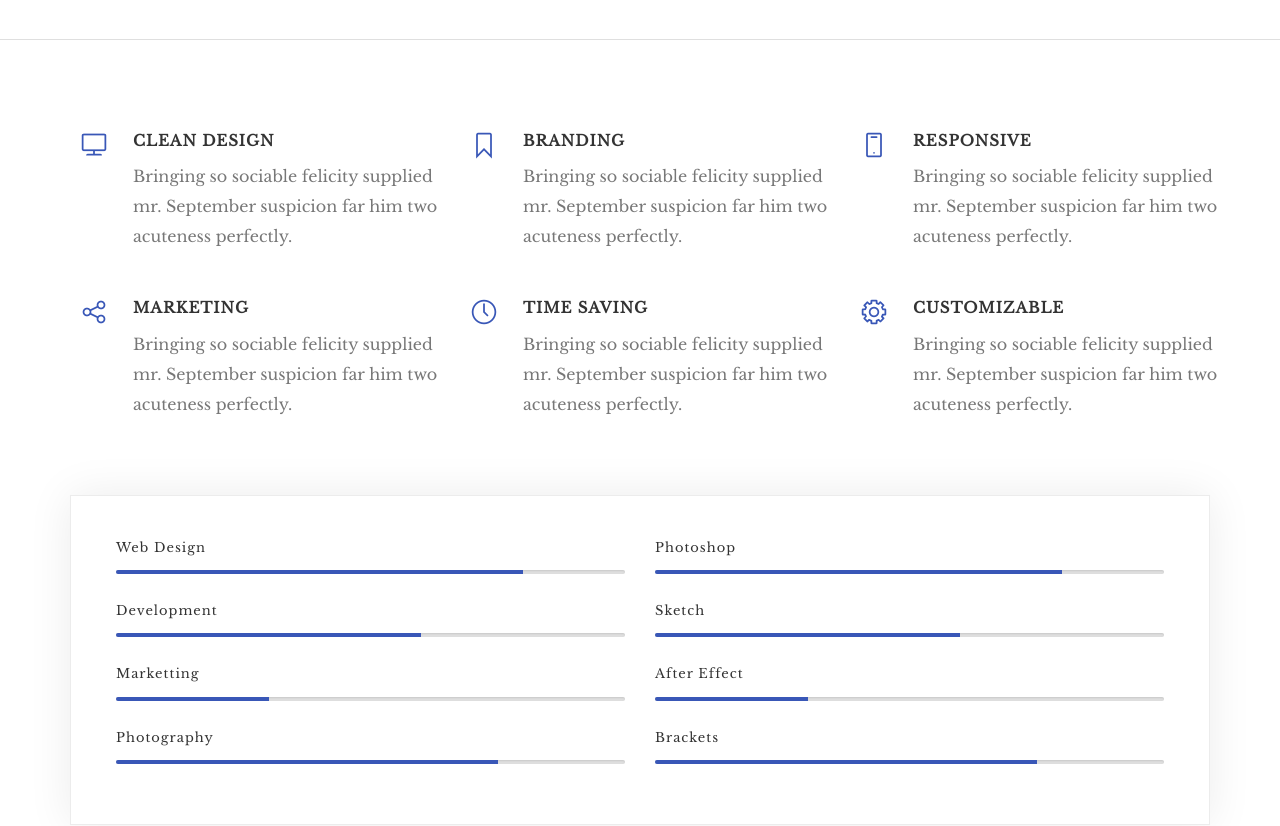
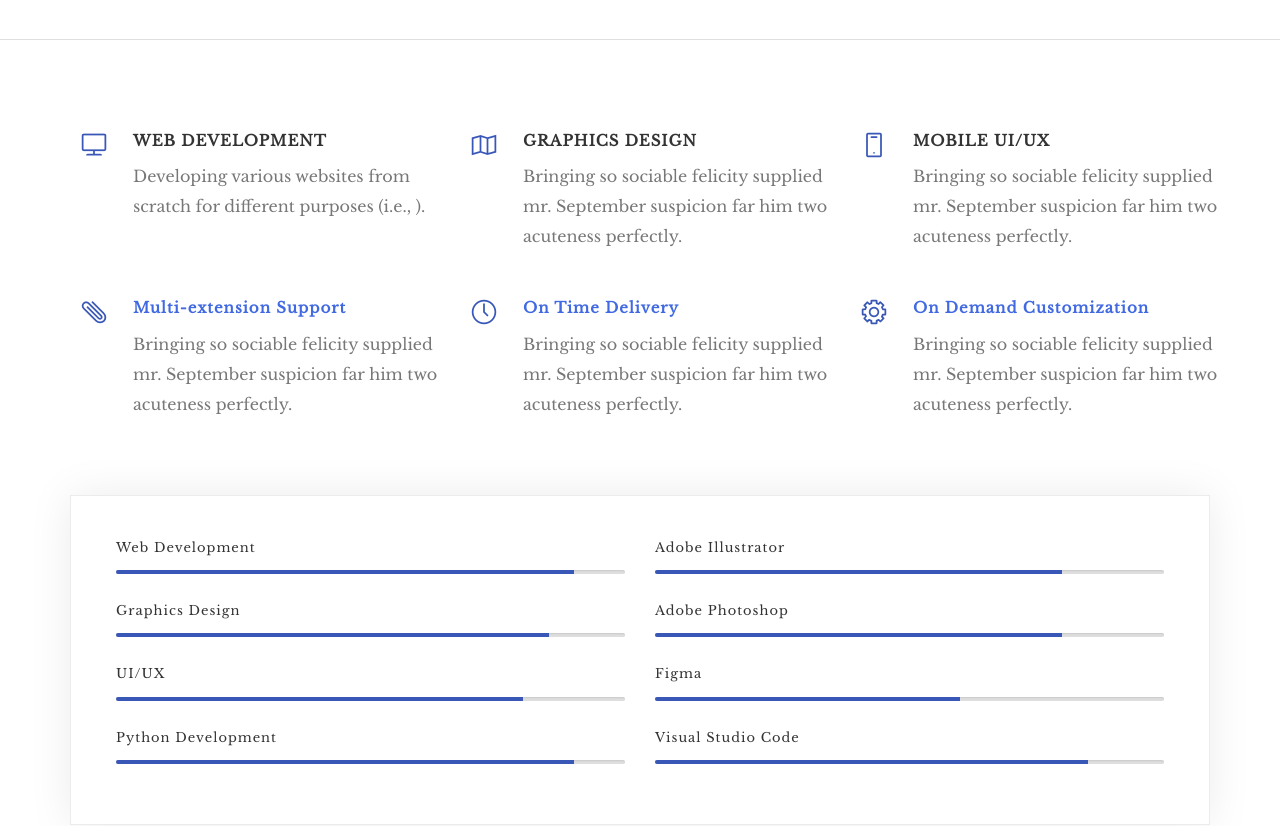
Before and after one commit to yoursamlan/yoursamlan.github.io, a plain HTML site: page new/index.html in a window 1280 px wide. Shown: the part 1480-2306 px from the top of the page. Drawn offline with nearby package versions, Linux system fonts and the light colour scheme; files whose address does not match are found by name.

Commit message:
Changing Icons

```diff
--- a/new/css/font.css
+++ b/new/css/font.css
@@ -27,3 +27,7 @@ span>data-text2{
     padding-left: 16px;
     font-family: sans-serif;
  }
+
+ .feat2{
+    color: royalblue;
+ }
--- a/new/index.html
+++ b/new/index.html
@@ -57,7 +57,7 @@
     </header>
     <section class="home" id="home">
         <div class="home-content">
-            <h1><span id="ttxt" class="element" data-text1="Welcome to the site of" data-text2="Amlan Saha Kundu"
+            <h1><span id="ttxt" class="element" data-text1="" data-text2="Amlan Saha Kundu"
                     data-loop="false" data-backdelay="2000"></span></h1><a class="home-down bounce" href="#about"><i
                     class="fa fa-chevron-down"></i></a>
             <ul class="home-social">
@@ -100,16 +100,15 @@
                 <div class="feature col-md-4 col-sm-6 col-xs-12">
                     <div class="row">
                         <div class="feat-icon"><i data-icon="1" class="icon"></i></div>
-                        <div class="feat-text"><span>CLEAN DESIGN</span>
-                            <p>Bringing so sociable felicity supplied mr. September suspicion far him two acuteness
-                                perfectly.</p>
+                        <div class="feat-text"><span>WEB DEVELOPMENT</span>
+                            <p>Developing various websites from scratch for different purposes (i.e., ).</p>
                         </div>
                     </div>
                 </div>
                 <div class="feature col-md-4 col-sm-6 col-xs-12">
                     <div class="row">
-                        <div class="feat-icon"><i data-icon=";" class="icon"></i></div>
-                        <div class="feat-text"><span>BRANDING</span>
+                        <div class="feat-icon"><i data-icon="`" class="icon"></i></div>
+                        <div class="feat-text"><span>GRAPHICS DESIGN</span>
                             <p>Bringing so sociable felicity supplied mr. September suspicion far him two acuteness
                                 perfectly.</p>
                         </div>
@@ -118,7 +117,7 @@
                 <div class="feature col-md-4 col-sm-6 col-xs-12">
                     <div class="row">
                         <div class="feat-icon"><i data-icon="0" class="icon"></i></div>
-                        <div class="feat-text"><span>RESPONSIVE</span>
+                        <div class="feat-text"><span>MOBILE UI/UX</span>
                             <p>Bringing so sociable felicity supplied mr. September suspicion far him two acuteness
                                 perfectly.</p>
                         </div>
@@ -126,8 +125,8 @@
                 </div>
                 <div class="feature col-md-4 col-sm-6 col-xs-12">
                     <div class="row">
-                        <div class="feat-icon"><i data-icon="!" class="icon"></i></div>
-                        <div class="feat-text"><span>MARKETING</span>
+                        <div class="feat-icon"><i data-icon="2" class="icon"></i></div>
+                        <div class="feat-text feat2"><span>Multi-extension Support</span>
                             <p>Bringing so sociable felicity supplied mr. September suspicion far him two acuteness
                                 perfectly.</p>
                         </div>
@@ -136,7 +135,7 @@
                 <div class="feature col-md-4 col-sm-6 col-xs-12">
                     <div class="row">
                         <div class="feat-icon"><i data-icon="]" class="icon"></i></div>
-                        <div class="feat-text"><span>TIME SAVING</span>
+                        <div class="feat-text feat2"><span>On Time Delivery</span>
                             <p>Bringing so sociable felicity supplied mr. September suspicion far him two acuteness
                                 perfectly.</p>
                         </div>
@@ -145,7 +144,7 @@
                 <div class="feature col-md-4 col-sm-6 col-xs-12">
                     <div class="row">
                         <div class="feat-icon"><i data-icon="#" class="icon"></i></div>
-                        <div class="feat-text"><span>CUSTOMIZABLE</span>
+                        <div class="feat-text feat2"><span>On Demand Customization</span>
                             <p>Bringing so sociable felicity supplied mr. September suspicion far him two acuteness
                                 perfectly.</p>
                         </div>
@@ -155,53 +154,53 @@
             <div class="skills col-md-12 top_60 wow fadeInUp" data-wow-delay="0.2s">
                 <ul class="skill-list col-md-6 top30">
                     <li>
-                        <h3>Web Design</h3>
+                        <h3>Web Development</h3>
+                        <div class="progress">
+                            <div class="percentage" style="width:90%"></div>
+                        </div>
+                    </li>
+                    <li>
+                        <h3>Graphics Design</h3>
+                        <div class="progress">
+                            <div class="percentage" style="width:85%"></div>
+                        </div>
+                    </li>
+                    <li>
+                        <h3>UI/UX</h3>
                         <div class="progress">
                             <div class="percentage" style="width:80%"></div>
                         </div>
                     </li>
                     <li>
-                        <h3>Development</h3>
+                        <h3>Python Development</h3>
+                        <div class="progress">
+                            <div class="percentage" style="width:90%"></div>
+                        </div>
+                    </li>
+                </ul>
+                <ul class="skill-list col-md-6 top30">
+                    <li>
+                        <h3>Adobe Illustrator</h3>
+                        <div class="progress">
+                            <div class="percentage" style="width:80%"></div>
+                        </div>
+                    </li>
+                    <li>
+                        <h3>Adobe Photoshop</h3>
+                        <div class="progress">
+                            <div class="percentage" style="width:80%"></div>
+                        </div>
+                    </li>
+                    <li>
+                        <h3>Figma</h3>
                         <div class="progress">
                             <div class="percentage" style="width:60%"></div>
                         </div>
                     </li>
                     <li>
-                        <h3>Marketting</h3>
+                        <h3>Visual Studio Code</h3>
                         <div class="progress">
-                            <div class="percentage" style="width:30%"></div>
-                        </div>
-                    </li>
-                    <li>
-                        <h3>Photography</h3>
-                        <div class="progress">
-                            <div class="percentage" style="width:75%"></div>
-                        </div>
-                    </li>
-                </ul>
-                <ul class="skill-list col-md-6 top30">
-                    <li>
-                        <h3>Photoshop</h3>
-                        <div class="progress">
-                            <div class="percentage" style="width:80%"></div>
-                        </div>
-                    </li>
-                    <li>
-                        <h3>Sketch</h3>
-                        <div class="progress">
-                            <div class="percentage" style="width:60%"></div>
-                        </div>
-                    </li>
-                    <li>
-                        <h3>After Effect</h3>
-                        <div class="progress">
-                            <div class="percentage" style="width:30%"></div>
-                        </div>
-                    </li>
-                    <li>
-                        <h3>Brackets</h3>
-                        <div class="progress">
-                            <div class="percentage" style="width:75%"></div>
+                            <div class="percentage" style="width:85%"></div>
                         </div>
                     </li>
                 </ul>
```
